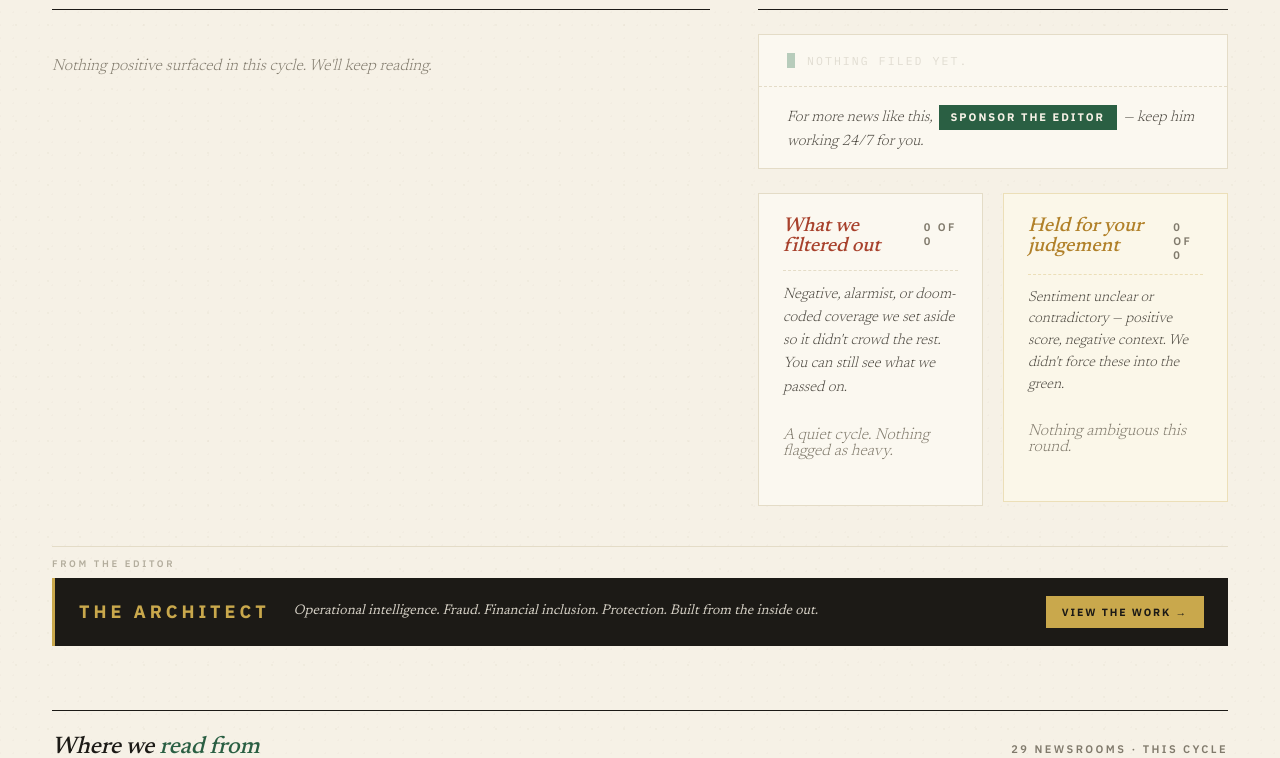
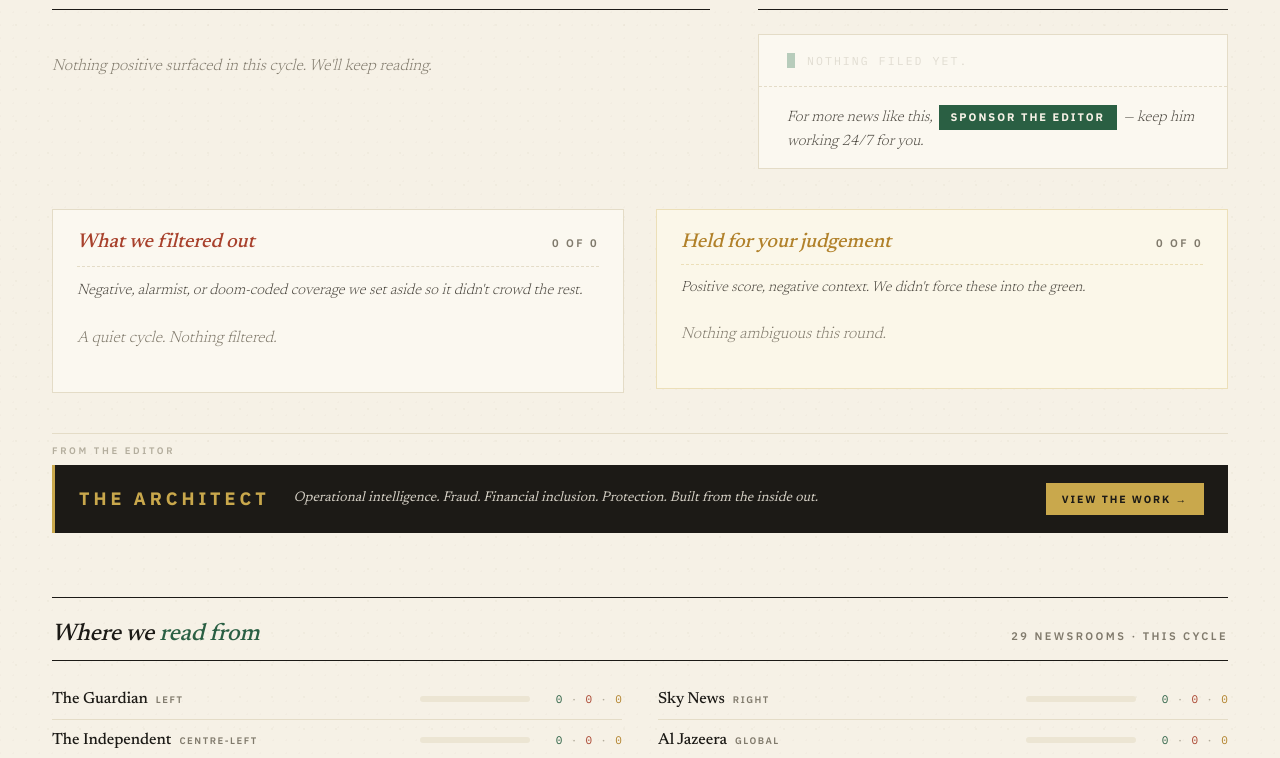
Before and after one commit to The-Code-Cauldron/MeDea, a Flask app: page / in a window 1280 px wide. Shown: the part 663-1421 px from the top of the page. Run offline with Flask 3, Linux system fonts and the light colour scheme; some libraries are stand-ins or nearby versions.

Commit message:
Move filtered + held below stories grid — full width, side by side
Right column: Dispatch + OS only
Below stories: Filtered | Held in 1fr 1fr grid at full page width
Collapses to single column below 768px

```diff
--- a/templates/index.html
+++ b/templates/index.html
@@ -349,16 +349,14 @@
   /* aside column (sentiments + sources, etc) */
   .aside-section{margin-top:48px}
   .aside-section:first-of-type{margin-top:0}
-  /* Filtered + Held side by side */
-  .aside-lower{
-    display:grid;grid-template-columns:1fr 1fr;gap:20px;
-    align-items:start;margin-top:24px;
-  }
-  .aside-lower .filtered-strip,
-  .aside-lower .flagged-strip{margin-top:0}
-  .aside-lower .filtered-strip .story .title{font-size:14.5px}
-  .aside-lower .flagged-strip .story .title{font-size:14px}
-  @media(max-width:1000px){.aside-lower{grid-template-columns:1fr}}
+  /* Filtered + Held — full width below stories grid */
+  .below-stories{
+    display:grid;grid-template-columns:1fr 1fr;gap:32px;
+    align-items:start;margin-top:40px;
+  }
+  .below-stories .filtered-strip,
+  .below-stories .flagged-strip{margin-top:0}
+  @media(max-width:768px){.below-stories{grid-template-columns:1fr}}
 
   /* filtered list — quieter look */
   .filtered-strip{
@@ -1158,13 +1156,17 @@
       </section>
       {% endif %}
 
-      <div class="aside-lower">
+    </aside>
+  </section>
+
+  <!-- ───── Filtered + Held — full width, side by side ───── -->
+  <div class="below-stories">
     <div class="filtered-strip">
       <div class="head">
         <h3>What we filtered out</h3>
         <span class="meta">{{ con|length }} of {{ con_count }}</span>
       </div>
-        <p class="intro">Negative, alarmist, or doom-coded coverage we set aside so it didn't crowd the rest. You can still see what we passed on.</p>
+      <p class="intro">Negative, alarmist, or doom-coded coverage we set aside so it didn't crowd the rest.</p>
       <div class="story-list">
         {% if con %}
           {% for h in con %}
@@ -1186,7 +1188,7 @@
           </article>
           {% endfor %}
         {% else %}
-            <p class="empty">A quiet cycle. Nothing flagged as heavy.</p>
+          <p class="empty">A quiet cycle. Nothing filtered.</p>
         {% endif %}
       </div>
     </div>
@@ -1196,7 +1198,7 @@
         <h3>Held for your judgement</h3>
         <span class="meta" style="font-family:var(--sans);font-size:11px;letter-spacing:.22em;text-transform:uppercase;color:var(--ink-3);font-weight:600">{{ flagged|length }} of {{ flagged_count }}</span>
       </div>
-        <p class="intro">Sentiment unclear or contradictory — positive score, negative context. We didn't force these into the green.</p>
+      <p class="intro">Positive score, negative context. We didn't force these into the green.</p>
       <div class="story-list">
         {% if flagged %}
           {% for h in flagged %}
@@ -1222,9 +1224,7 @@
         {% endif %}
       </div>
     </div>
-      </div><!-- aside-lower -->
-    </aside>
-  </section>
+  </div>
 
   {% if admin and unfulfilled_sponsors %}
   <section class="sponsor-log">
```
Lines whose indentation alone changed are shown as unchanged.
